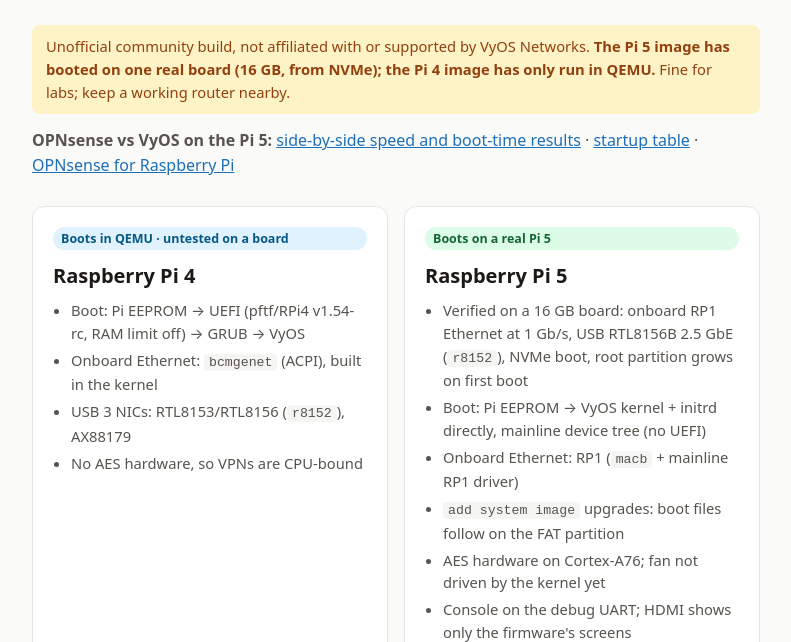
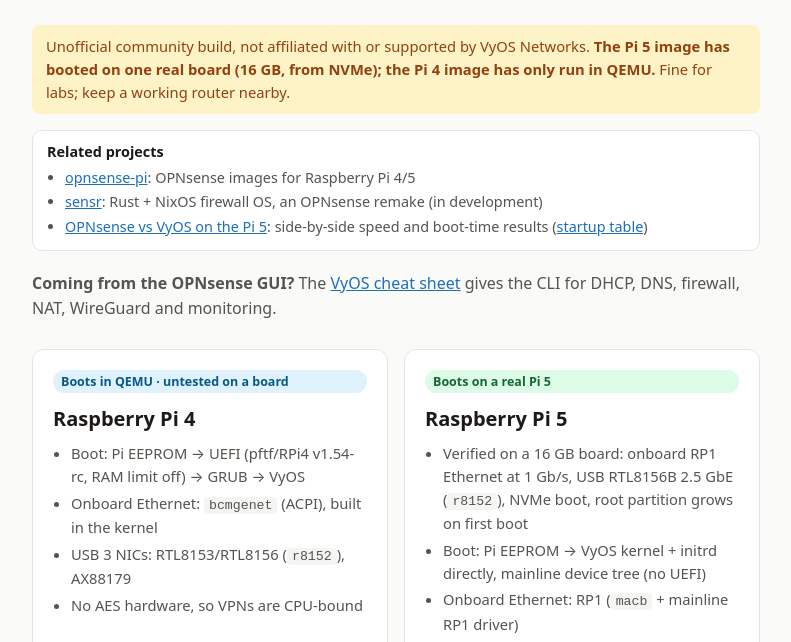
Before and after one commit to itpick/vyos-pi, a plain HTML site: page docs/index.html in a window 1280 px wide. Shown: the part 154-796 px from the top of the page, without its empty margins (244-1035 px from the left). Drawn offline with Linux system fonts and the light colour scheme.

Commit message:
docs: VyOS cheat sheet for OPNsense users; related-projects links
docs/cheatsheet.md gives the VyOS CLI for what an OPNsense home router
is managed with in the GUI (DHCP reservations, DNS overrides, firewall
rules and groups, NAT, WireGuard peers, monitoring, Suricata IDS/IPS,
image upgrades), checked on a Pi 5 running vyos-pi 2026.11.16-2.
Linked from the README and the download page.

The README and the download page now list opnsense-pi, sensr and the
OPNsense vs VyOS comparison in one Related projects block.

```diff
--- a/docs/index.html
+++ b/docs/index.html
@@ -56,6 +56,10 @@
   td.n .fine { white-space: normal; font-size: .78rem; }
   tr.grp td { background: var(--code); font-weight: 600; font-size: .8rem; padding: 5px 10px; }
   .startup td.n { white-space: normal; }
+  .related { background: var(--card); border: 1px solid var(--line); border-radius: 10px; padding: 10px 14px; margin: 16px 0 20px; font-size: .9rem; }
+  .related ul { margin: 4px 0 0; padding-left: 18px; color: var(--muted); }
+  .related li { margin: 2px 0; }
+  .related a { color: var(--accent); }
   footer { margin-top: 40px; color: var(--muted); font-size: .85rem; }
   footer a, p a, li a { color: var(--accent); }
 </style>
@@ -65,7 +69,15 @@
   <h1>VyOS for Raspberry Pi</h1>
   <p class="sub">Flash-and-boot VyOS rolling (arm64) images, built from VyOS's public sources with a Raspberry Pi kernel.</p>
   <p class="note">Unofficial community build, not affiliated with or supported by VyOS Networks. <strong>The Pi 5 image has booted on one real board (16 GB, from NVMe); the Pi 4 image has only run in QEMU.</strong> Fine for labs; keep a working router nearby.</p>
-  <p class="sub"><strong>OPNsense vs VyOS on the Pi 5:</strong> <a href="https://github.com/itpick/vyos-pi/blob/main/docs/comparison/pi5-iperf-vyos-vs-opnsense.md">side-by-side speed and boot-time results</a> &middot; <a href="#startup">startup table</a> &middot; <a href="https://itpick.github.io/opnsense-pi/">OPNsense for Raspberry Pi</a></p>
+  <aside class="related" aria-label="Related projects">
+    <strong>Related projects</strong>
+    <ul>
+      <li><a href="https://itpick.github.io/opnsense-pi/">opnsense-pi</a>: OPNsense images for Raspberry Pi 4/5</li>
+      <li><a href="https://itpick.github.io/sensr/">sensr</a>: Rust + NixOS firewall OS, an OPNsense remake (in development)</li>
+      <li><a href="https://github.com/itpick/vyos-pi/blob/main/docs/comparison/pi5-iperf-vyos-vs-opnsense.md">OPNsense vs VyOS on the Pi 5</a>: side-by-side speed and boot-time results (<a href="#startup">startup table</a>)</li>
+    </ul>
+  </aside>
+  <p class="sub"><strong>Coming from the OPNsense GUI?</strong> The <a href="https://github.com/itpick/vyos-pi/blob/main/docs/cheatsheet.md">VyOS cheat sheet</a> gives the CLI for DHCP, DNS, firewall, NAT, WireGuard and monitoring.</p>
 
   <div class="boards">
     <div class="card">
@@ -157,7 +169,7 @@ sudo ./pi-trial-install.sh --reboot</pre>
     Built with <a href="https://github.com/vyos/vyos-build">vyos-build</a> and
     <a href="https://github.com/pftf/RPi4">pftf/RPi4</a>. VyOS is free software (GPL).
     VyOS&reg; is a registered trademark of Sentrium S.L. (VyOS Networks); this project is not affiliated with VyOS Networks or Raspberry Pi Ltd.
-    The sibling project for OPNsense: <a href="https://itpick.github.io/opnsense-pi/">opnsense-pi</a>.
+    Related: <a href="https://itpick.github.io/opnsense-pi/">opnsense-pi</a> (OPNsense images for Raspberry Pi 4/5) and <a href="https://itpick.github.io/sensr/">sensr</a> (Rust + NixOS firewall OS, in development).
   </footer>
 </main>
 <script>
```
Also changed, not shown: 2 other files.
